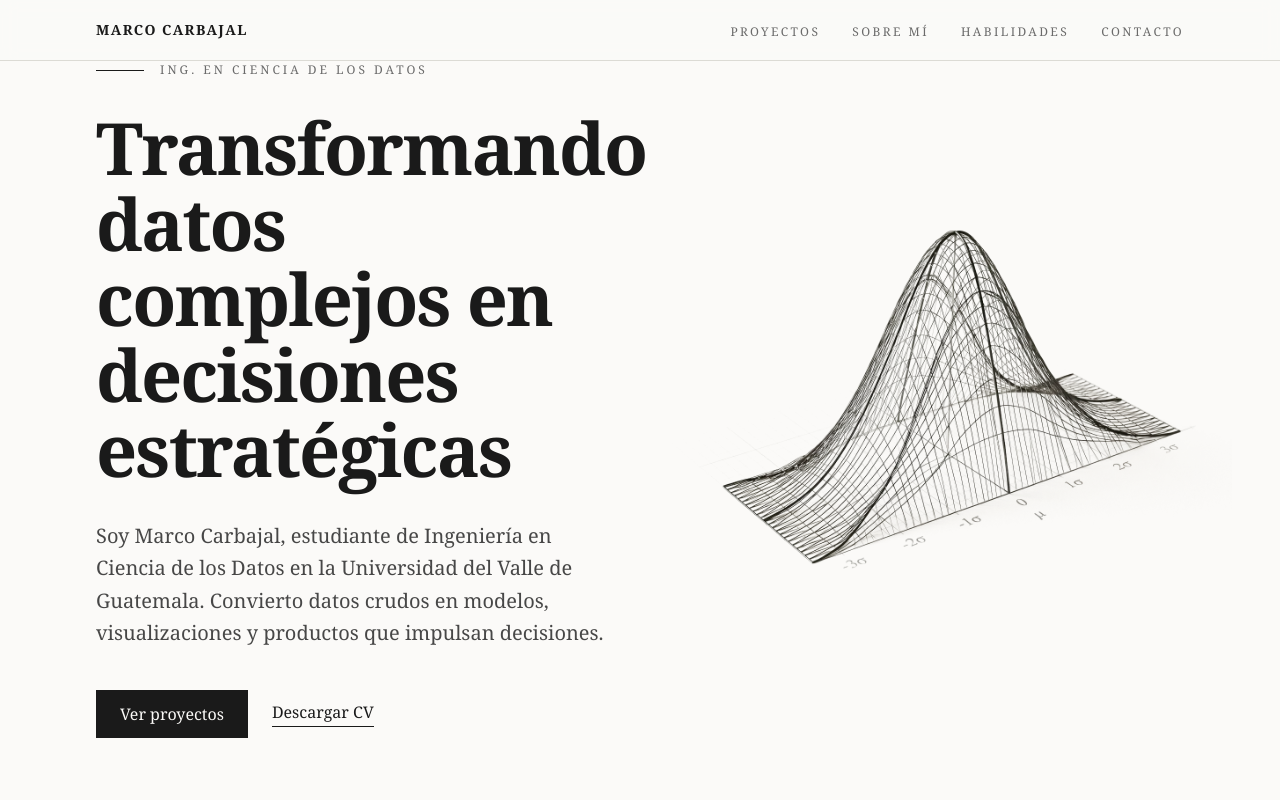
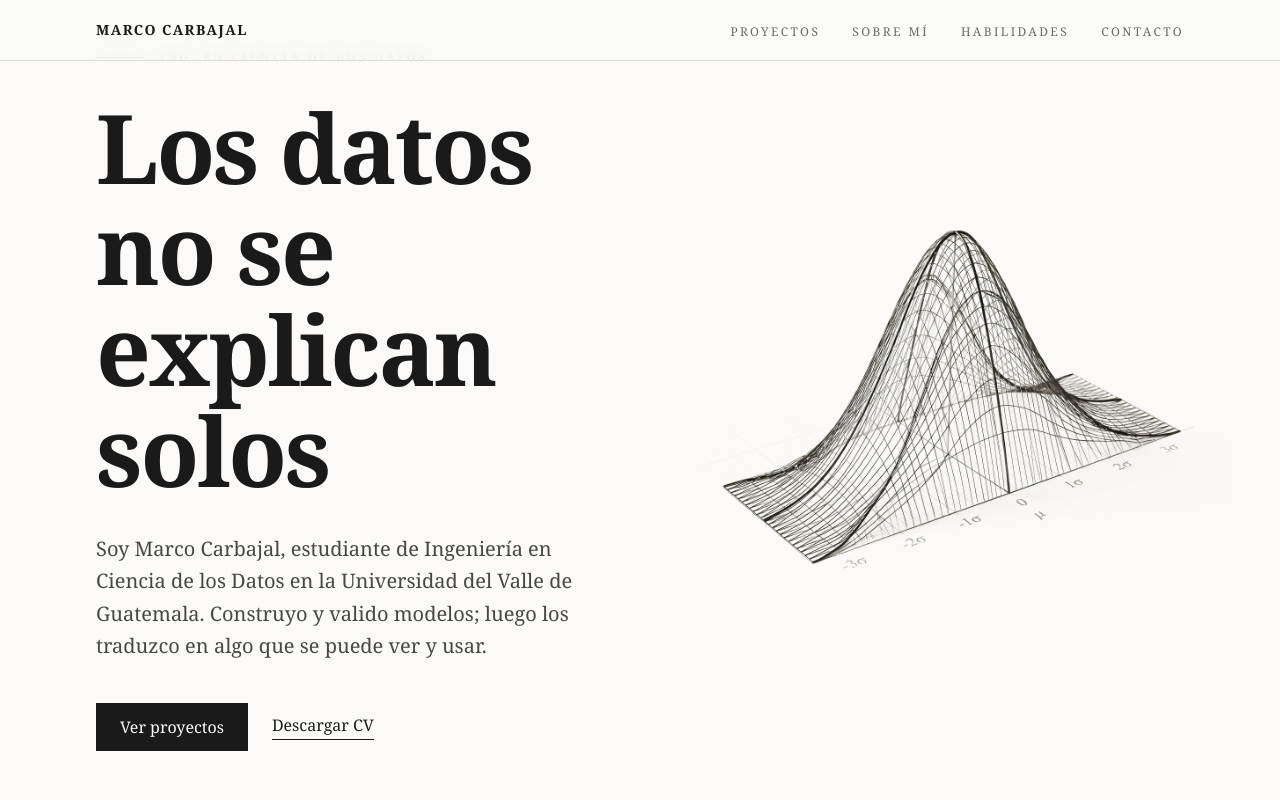
Before and after one commit to marcocarbajalb/portafolio, a React (Vite) app: page / in a window 1280 px wide. Shown: the top 800 px of the page. Built offline with nearby package versions, Linux system fonts and the light colour scheme.

Commit message:
chore: pulir copy y detalles de formato en varias secciones

```diff
--- a/src/components/layout/Footer.tsx
+++ b/src/components/layout/Footer.tsx
@@ -5,7 +5,10 @@ export default function Footer() {
   return (
     <footer className="border-t border-rule py-10">
       <Container>
-        <div className="flex justify-end">
+        <div className="flex flex-col gap-3 sm:flex-row sm:items-center sm:justify-between">
+          <p className="font-mono text-xs text-rule transition-colors duration-300 hover:text-ink">
+            // y'all need data
+          </p>
           <p className="font-serif text-sm text-muted">© {year} Marco Carbajal</p>
         </div>
       </Container>
--- a/src/components/sections/Contacto.tsx
+++ b/src/components/sections/Contacto.tsx
@@ -29,7 +29,7 @@ export default function Contacto() {
           Hablemos.
         </h2>
         <p className="mt-6 font-serif text-lg leading-relaxed text-muted">
-          Estoy abierto a prácticas, proyectos y colaboraciones en ciencia e ingeniería de
+          Estoy abierto oportunidades laborales, proyectos y colaboraciones en ciencia e ingeniería de
           datos. Escríbeme y conversamos.
         </p>
 
--- a/src/components/sections/Habilidades.tsx
+++ b/src/components/sections/Habilidades.tsx
@@ -33,7 +33,7 @@ const skillGroups = [
   {
     index: '05',
     label: 'Idiomas',
-    blurb: 'Porque un análisis solo sirve si quien lo recibe lo entiende: explico resultados en español e inglés.',
+    blurb: 'Porque un análisis solo sirve si quien lo recibe lo entiende.',
     items: ['Español (nativo)', 'Inglés (B2)'],
   },
 ];
--- a/src/components/sections/Hero.tsx
+++ b/src/components/sections/Hero.tsx
@@ -62,18 +62,16 @@ export default function Hero() {
             <motion.h1
               variants={item}
               id="hero-title"
-              className="text-5xl font-semibold leading-[1.05] tracking-tight text-ink sm:text-6xl md:text-7xl"
+              className="text-6xl font-semibold leading-[1.05] tracking-tight text-ink sm:text-7xl md:text-8xl"
             >
-              Transformando datos complejos en decisiones estratégicas
+              Los datos no se explican solos
             </motion.h1>
 
             <motion.p
               variants={item}
               className="mt-8 max-w-2xl font-serif text-lg leading-relaxed text-ink/80 sm:text-xl"
             >
-              Soy Marco Carbajal, estudiante de Ingeniería en Ciencia de los Datos
-              en la Universidad del Valle de Guatemala. Convierto datos crudos en
-              modelos, visualizaciones y productos que impulsan decisiones.
+              Soy Marco Carbajal, estudiante de Ingeniería en Ciencia de los Datos en la Universidad del Valle de Guatemala. Construyo y valido modelos; luego los traduzco en algo que se puede ver y usar.
             </motion.p>
 
             <motion.div
--- a/src/components/sections/Proyectos.tsx
+++ b/src/components/sections/Proyectos.tsx
@@ -5,7 +5,6 @@ import CardSecundario from './CardSecundario';
 import Container from '../layout/Container';
 
 export default function Proyectos() {
-  // Calculamos el total de cartas (los proyectos + 1 carta para "Otros proyectos")
   const totalCards = projects.length + 1;
 
   return (
--- a/src/data/projects.ts
+++ b/src/data/projects.ts
@@ -67,7 +67,7 @@ export const projects: Project[] = [
       alt: 'Dashboard interactivo de Power BI con fotos de jugadores de la NBA organizados por clúster y gráficos de puntos, rebotes y asistencias por grupo.',
       caption: 'Dashboard de Power BI que agrupa a los jugadores de la NBA en seis arquetipos según su perfil de rendimiento.',
     },
-    repoUrl: 'https://github.com/CarFAngM/Proyecto_unsupervised_learning',
+    repoUrl: 'https://github.com/marcocarbajalb/Proyecto_Clustering_UL',
   },
   {
     index: '04',
```
